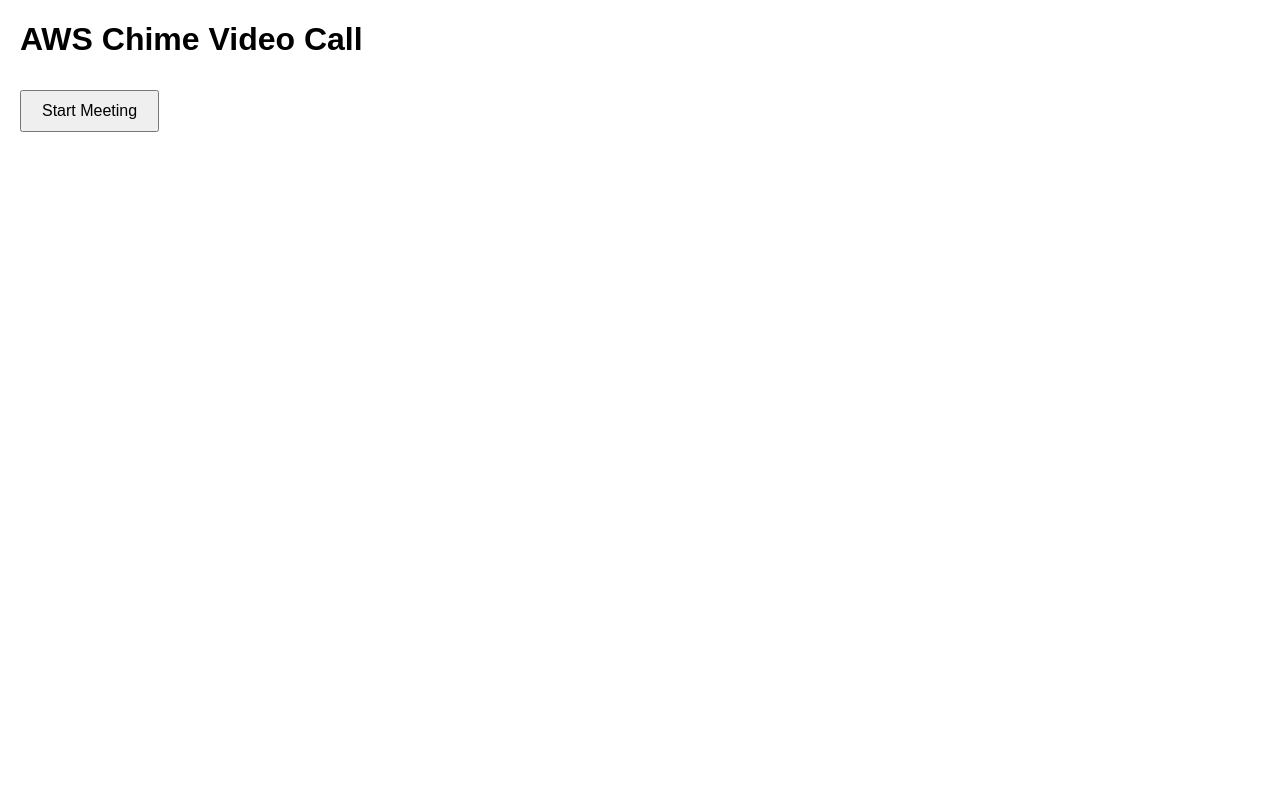
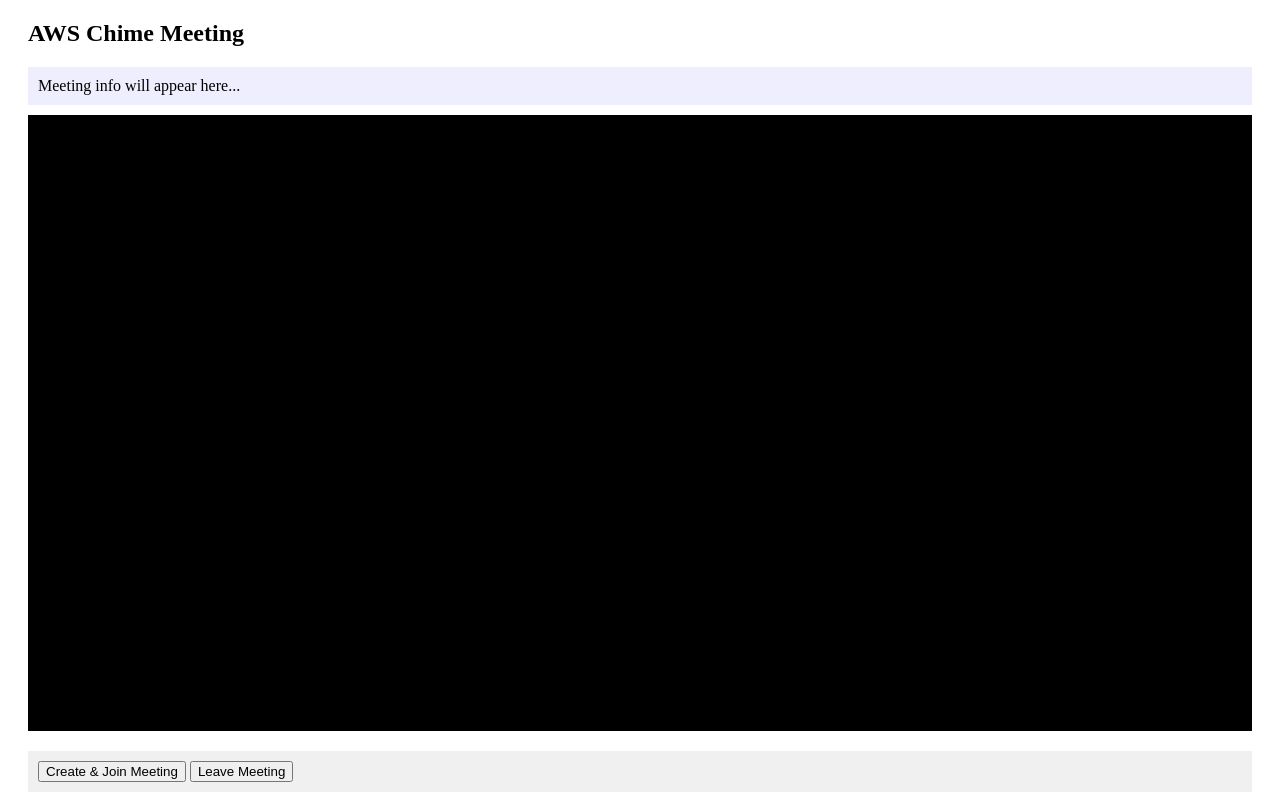
Before and after one commit to Harshith-UI/VideoCallWebApp, a plain HTML site: page index.html in a window 1280 px wide. Drawn offline with Linux system fonts and the light colour scheme.

Commit message:
Update index.html

```diff
--- a/index.html
+++ b/index.html
@@ -3,107 +3,101 @@
 <head>
     <meta charset="UTF-8">
     <meta name="viewport" content="width=device-width, initial-scale=1.0">
-    <title>AWS Chime Video Call</title>
+    <title>AWS Chime Meeting</title>
     <style>
-        body {
-            font-family: Arial, sans-serif;
-            margin: 20px;
+        .container { margin: 20px; }
+        .video-grid {
+            display: grid;
+            grid-template-columns: repeat(auto-fit, minmax(300px, 1fr));
+            gap: 20px;
         }
-        #video-container {
-            display: flex;
-            flex-wrap: wrap;
-            gap: 10px;
+        .video-tile {
+            background: #000;
+            min-height: 300px;
         }
         video {
-            width: 300px;
-            height: 200px;
-            background: #000;
-            border: 1px solid #ccc;
+            width: 100%;
+            height: 100%;
         }
-        button {
-            padding: 10px 20px;
-            font-size: 16px;
+        .controls {
+            margin-top: 20px;
+            padding: 10px;
+            background: #f0f0f0;
+        }
+        #meetingInfo {
             margin: 10px 0;
+            padding: 10px;
+            background: #eef;
+            white-space: pre-wrap;
         }
     </style>
 </head>
 <body>
-    <h1>AWS Chime Video Call</h1>
-    <button id="start-meeting">Start Meeting</button>
-    <div id="video-container">
-        <!-- Video elements will be added here -->
+    <div class="container">
+        <h2>AWS Chime Meeting</h2>
+        <div id="meetingInfo">Meeting info will appear here...</div>
+
+        <div class="video-grid">
+            <div class="video-tile">
+                <video id="localVideo" autoplay muted></video>
+            </div>
+        </div>
+
+        <div class="controls">
+            <button onclick="startMeeting()">Create & Join Meeting</button>
+            <button onclick="leaveMeeting()">Leave Meeting</button>
+        </div>
     </div>
 
-    <!-- AWS Chime SDK -->
-    <script src="https://sdk.amazonaws.com/js/aws-sdk-2.1355.0.min.js"></script>
-    <script src="https://cdnjs.cloudflare.com/ajax/libs/amazon-chime-sdk-js/2.0.0/amazon-chime-sdk.min.js"></script>
     <script>
-        const apiUrl = 'https://zwet6r6or1.execute-api.us-east-1.amazonaws.com/create-meeting';
-
-        let meetingSession = null;
-        const videoContainer = document.getElementById('video-container');
-
-        // Function to create and join a meeting
         async function startMeeting() {
             try {
-                const response = await fetch(apiUrl, {
+                const response = await fetch('https://zwet6r6or1.execute-api.us-east-1.amazonaws.com/create-meeting', {
                     method: 'POST',
                     headers: {
-                        'Content-Type': 'application/json',
-                    },
-                });
-                const data = await response.json();
-                console.log('Meeting and Attendee Created:', data);
-
-                const { meeting, attendee } = data;
-
-                // Initialize the Chime SDK meeting session
-                const logger = new ChimeSDK.ConsoleLogger('ChimeSDK', ChimeSDK.LogLevel.INFO);
-                const deviceController = new ChimeSDK.DefaultDeviceController(logger);
-                const configuration = new ChimeSDK.MeetingSessionConfiguration(meeting, attendee);
-
-                meetingSession = new ChimeSDK.DefaultMeetingSession(configuration, logger, deviceController);
-
-                // Set up audio and video
-                const audioInputDevices = await meetingSession.audioVideo.listAudioInputDevices();
-                const videoInputDevices = await meetingSession.audioVideo.listVideoInputDevices();
-
-                await meetingSession.audioVideo.chooseAudioInputDevice(audioInputDevices[0].deviceId);
-                await meetingSession.audioVideo.chooseVideoInputDevice(videoInputDevices[0].deviceId);
-
-                // Start the session
-                meetingSession.audioVideo.start();
-
-                // Add video tiles
-                meetingSession.audioVideo.addObserver({
-                    videoTileDidUpdate: (tileState) => {
-                        if (tileState.boundAttendeeId && tileState.tileId) {
-                            const videoElement = document.getElementById(`video-${tileState.tileId}`);
-                            if (!videoElement) {
-                                const newVideoElement = document.createElement('video');
-                                newVideoElement.id = `video-${tileState.tileId}`;
-                                videoContainer.appendChild(newVideoElement);
-                                meetingSession.audioVideo.bindVideoElement(tileState.tileId, newVideoElement);
-                            }
-                        }
-                    },
-                    videoTileWasRemoved: (tileId) => {
-                        const videoElement = document.getElementById(`video-${tileId}`);
-                        if (videoElement) {
-                            videoContainer.removeChild(videoElement);
-                        }
-                    },
+                        'Content-Type': 'application/json'
+                    }
                 });
 
-                // Start local video
-                meetingSession.audioVideo.startLocalVideoTile();
+                const result = await response.json();
+
+                // Display the meeting and attendee info returned by your Lambda
+                const meetingInfo = document.getElementById('meetingInfo');
+                meetingInfo.textContent = JSON.stringify({
+                    meeting: result.meeting,
+                    attendee: result.attendee
+                }, null, 2);
+
+                // Initialize Chime meeting
+                const meetingData = result.meeting;
+                const attendeeData = result.attendee;
+
+                // Here you would typically initialize the Chime SDK with the meeting data
+                console.log('Meeting ID:', meetingData.MeetingId);
+                console.log('Attendee ID:', attendeeData.AttendeeId);
+
+                // Request camera/mic permissions
+                try {
+                    const stream = await navigator.mediaDevices.getUserMedia({ video: true, audio: true });
+                    document.getElementById('localVideo').srcObject = stream;
+                } catch (err) {
+                    console.error('Error accessing media devices:', err);
+                }
+
             } catch (error) {
-                console.error('Error starting meeting:', error);
+                console.error('Error:', error);
+                alert('Failed to create meeting: ' + error.message);
             }
         }
 
-        // Event listener for the "Start Meeting" button
-        document.getElementById('start-meeting').addEventListener('click', startMeeting);
+        function leaveMeeting() {
+            const localVideo = document.getElementById('localVideo');
+            if (localVideo.srcObject) {
+                localVideo.srcObject.getTracks().forEach(track => track.stop());
+                localVideo.srcObject = null;
+            }
+            document.getElementById('meetingInfo').textContent = 'Meeting info will appear here...';
+        }
     </script>
 </body>
 </html>
```
